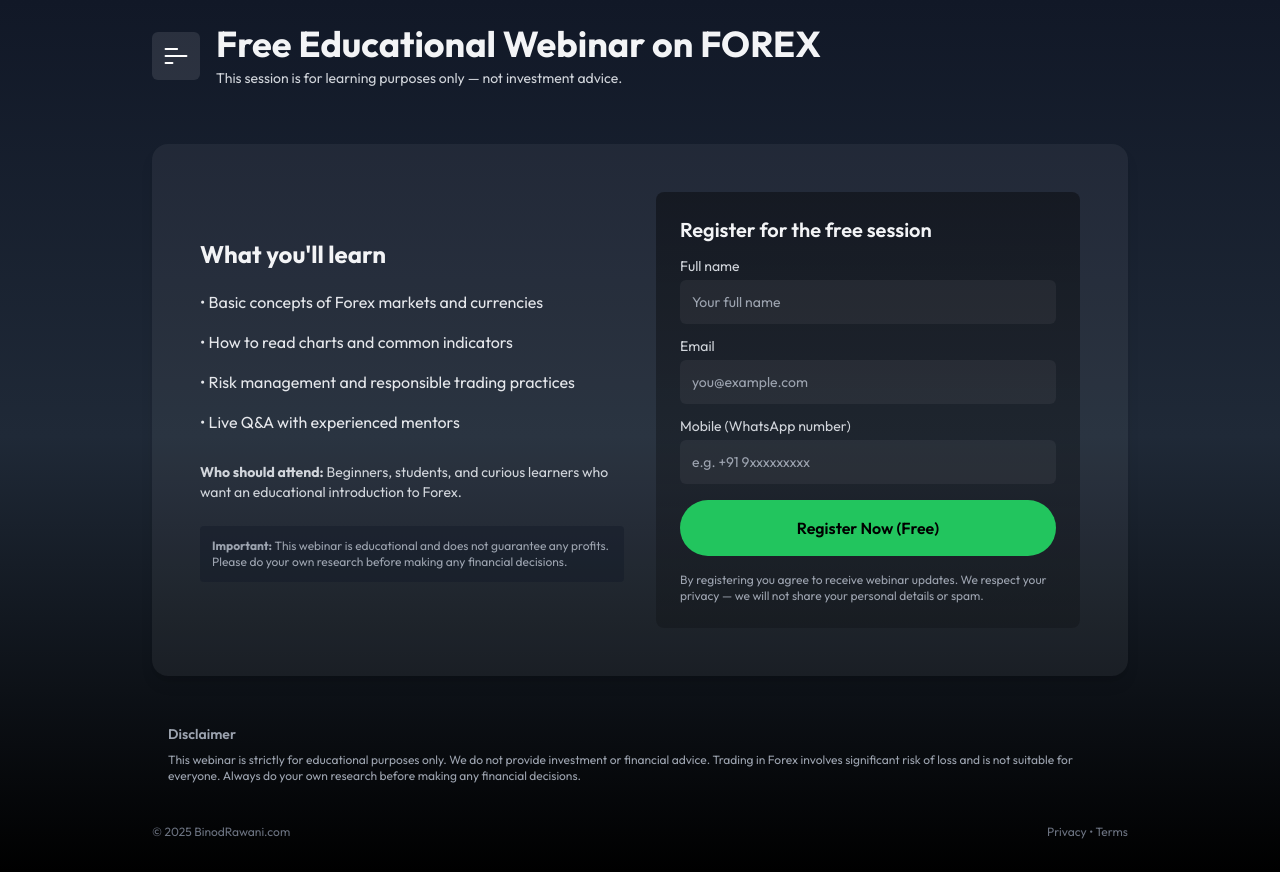
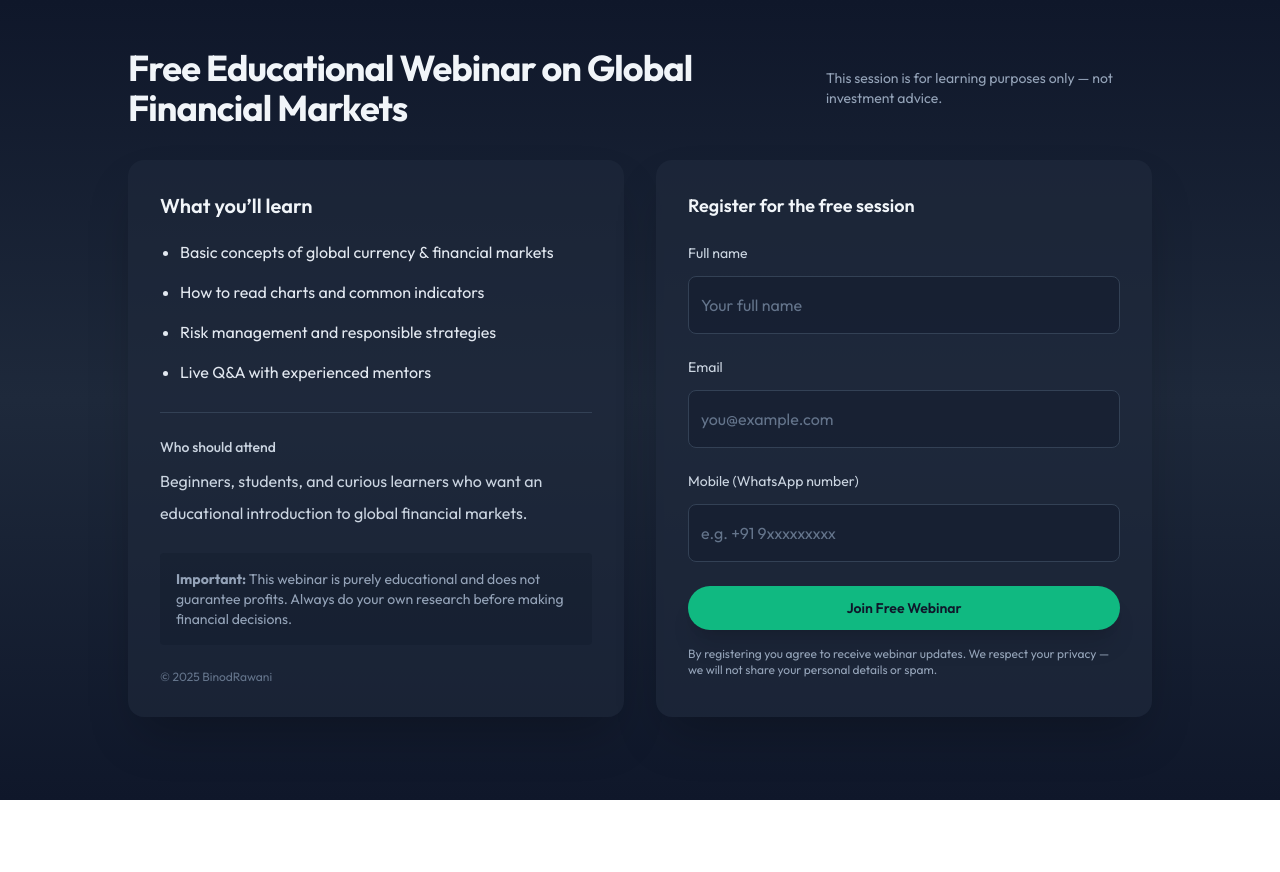
Before and after one commit to binodrawani/binodrawani, a Next.js app: page /whatsapp in a window 1280 px wide. After the commit the page ends 800 px from the top, so only its background shows below. Built offline with nearby package versions, Linux system fonts and the light colour scheme; a web font is replaced by a local one.

Commit message:
Changes: updated the insta landing page

```diff
--- a/app/(home)/whatsapp/page.js
+++ b/app/(home)/whatsapp/page.js
@@ -1,119 +1,152 @@
 "use client";
+import React, { useState } from "react";
+// - Configure `WHATSAPP_GROUP_LINK` below to your actual group/announcement link.
+// - To store registrations, point `REGISTRATION_ENDPOINT` to your API (Google Sheets, Formspree, or your /api/register endpoint).
 
-import { useState } from "react";
+const WHATSAPP_GROUP_LINK = "https://chat.whatsapp.com/LO6civAx80C3TIBf72sOer"; // <-- update this
+const REGISTRATION_ENDPOINT = "/api/register"; // <-- update or implement server endpoint
 
-export default function Page() {
-  const [submitted, setSubmitted] = useState(false);
+export default function WebinarLanding() {
+  const [name, setName] = useState("");
+  const [email, setEmail] = useState("");
+  const [phone, setPhone] = useState("");
+  const [loading, setLoading] = useState(false);
+  const [success, setSuccess] = useState("");
+  const [error, setError] = useState("");
 
-  const handleSubmit = (e) => {
+  const validate = () => {
+    if (!name.trim()) return "Please enter your full name.";
+    if (!email.trim() || !/^[^@\s]+@[^@\s]+\.[^@\s]+$/.test(email)) return "Please enter a valid email.";
+    if (!phone.trim() || phone.replace(/[^0-9]/g, "").length < 7) return "Please enter a valid mobile/WhatsApp number.";
+    return "";
+  };
+
+  const handleSubmit = async (e) => {
     e.preventDefault();
-    setSubmitted(true);
+    setError("");
+    setSuccess("");
+    const v = validate();
+    if (v) {
+      setError(v);
+      return;
+    }
+
+    setLoading(true);
+
+    // Attempt to send registration to your backend (optional)
+    try {
+      // NOTE: Implement your backend route to save submissions (e.g. Google Sheets, Airtable, Formspree)
+      // If you don't have a backend yet, you can leave this call commented or point to Formspree.
+      await fetch(REGISTRATION_ENDPOINT, {
+        method: "POST",
+        headers: { "Content-Type": "application/json" },
+        body: JSON.stringify({ name, email, phone, source: "webinar-landing" }),
+      }).catch((err) => {
+        // swallow network errors for now — still proceed to WhatsApp join flow
+        console.warn("registration submit error:", err);
+      });
+
+      // Open WhatsApp group link in new tab so the user can join immediately
+      window.open(WHATSAPP_GROUP_LINK, "_blank");
+      setSuccess("Thank you! We sent your details and opened the WhatsApp group link. Please complete the join on WhatsApp.");
+      setName("");
+      setEmail("");
+      setPhone("");
+    } catch (err) {
+      console.error(err);
+      setError("Something went wrong — please try again.");
+    } finally {
+      setLoading(false);
+    }
   };
 
   return (
-    <div className="min-h-screen bg-gradient-to-b from-gray-900 via-gray-800 to-black text-gray-100">
-      <header className="max-w-5xl mx-auto p-6">
-        <div className="flex items-center gap-4">
-          <div className="w-12 h-12 rounded-md bg-white/10 flex items-center justify-center">
-            <svg width="28" height="28" viewBox="0 0 24 24" fill="none" xmlns="http://www.w3.org/2000/svg">
-              <path d="M3 12h18" stroke="#fff" strokeWidth="1.6" strokeLinecap="round" strokeLinejoin="round" />
-              <path d="M3 6h10" stroke="#fff" strokeWidth="1.6" strokeLinecap="round" strokeLinejoin="round" />
-              <path d="M3 18h6" stroke="#fff" strokeWidth="1.6" strokeLinecap="round" strokeLinejoin="round" />
-            </svg>
-          </div>
-          <div>
-            <h1 className="text-3xl md:text-4xl font-extrabold">Free Educational Webinar on FOREX</h1>
-            <p className="text-sm text-gray-300 mt-1">This session is for learning purposes only — not investment advice.</p>
-          </div>
-        </div>
+    <div className="min-h-screen bg-gradient-to-b from-slate-900 via-slate-800 to-slate-900 text-slate-100 py-12 px-4">
+      <div className="max-w-5xl mx-auto">
+        <header className="flex items-center justify-between mb-8">
+          <h1 className="text-3xl sm:text-4xl font-extrabold tracking-tight">Free Educational Webinar on Global Financial Markets</h1>
+          <p className="text-sm text-slate-400 ml-4">This session is for learning purposes only — not investment advice.</p>
         </header>
 
-      <main className="max-w-5xl mx-auto px-6 py-8">
-        <section className="bg-white/5 rounded-2xl p-8 md:p-12 shadow-lg">
-          <div className="grid md:grid-cols-2 gap-8 items-center">
-            <div>
-              <h2 className="text-2xl font-bold">What you'll learn</h2>
-              <ul className="mt-4 space-y-2 text-gray-200">
-                <li>• Basic concepts of Forex markets and currencies</li>
-                <li>• How to read charts and common indicators</li>
-                <li>• Risk management and responsible trading practices</li>
-                <li>• Live Q&amp;A with experienced mentors</li>
+        <div className="grid grid-cols-1 md:grid-cols-2 gap-8">
+          {/* Left - Info */}
+          <section className="bg-slate-800/60 rounded-2xl p-8 shadow-2xl">
+            <h2 className="text-xl font-semibold mb-4">What you’ll learn</h2>
+            <ul className="list-disc pl-5 space-y-2 text-slate-200">
+              <li>Basic concepts of global currency & financial markets</li>
+              <li>How to read charts and common indicators</li>
+              <li>Risk management and responsible strategies</li>
+              <li>Live Q&amp;A with experienced mentors</li>
             </ul>
 
-              <div className="mt-6 text-sm text-gray-300">
-                <strong>Who should attend:</strong> Beginners, students, and curious learners who want an educational introduction to Forex.
+            <hr className="my-6 border-slate-700" />
+
+            <h3 className="text-sm text-slate-300 font-medium">Who should attend</h3>
+            <p className="text-slate-300 mt-2">Beginners, students, and curious learners who want an educational introduction to global financial markets.</p>
+
+            <div className="mt-6 text-sm text-slate-400 bg-slate-900/30 p-4 rounded">
+              <strong>Important:</strong> This webinar is purely educational and does not guarantee profits. Always do your own research before making financial decisions.
             </div>
 
-              <div className="mt-6 text-xs text-gray-400 bg-gray-900/40 p-3 rounded">
-                <strong>Important:</strong> This webinar is educational and does not guarantee any profits. Please do your own research before making any financial decisions.
-              </div>
-            </div>
+            <footer className="mt-6 text-xs text-slate-500">© {new Date().getFullYear()} BinodRawani</footer>
+          </section>
 
-            <div>
-              {!submitted ? (
-                <form onSubmit={handleSubmit} className="bg-gradient-to-b from-black/40 to-black/20 p-6 rounded-lg">
-                  <h3 className="text-xl font-semibold mb-2">Register for the free session</h3>
+          {/* Right - Form */}
+          <aside className="bg-slate-800/70 rounded-2xl p-8 shadow-2xl flex flex-col justify-between">
+            <form onSubmit={handleSubmit} className="space-y-4">
+              <h2 className="text-lg font-semibold">Register for the free session</h2>
 
-                  <label className="block text-sm mt-3">
-                    <span className="text-gray-300">Full name</span>
-                    <input name="name" className="mt-1 block w-full rounded-md border-0 p-3 bg-white/5 placeholder-gray-400 focus:outline-none focus:ring-2 focus:ring-green-400" placeholder="Your full name" />
+              {error && <div className="text-sm text-red-300 bg-red-900/20 p-3 rounded">{error}</div>}
+              {success && <div className="text-sm text-green-200 bg-green-900/20 p-3 rounded">{success}</div>}
+
+              <label className="block">
+                <span className="text-slate-300 text-sm">Full name</span>
+                <input
+                  type="text"
+                  value={name}
+                  onChange={(e) => setName(e.target.value)}
+                  placeholder="Your full name"
+                  className="mt-2 block w-full rounded-lg bg-slate-900/40 border border-slate-700 p-3 text-slate-100 placeholder-slate-500 focus:outline-none focus:ring-2 focus:ring-slate-600"
+                />
               </label>
 
-                  <label className="block text-sm mt-3">
-                    <span className="text-gray-300">Email</span>
-                    <input name="email" type="email" className="mt-1 block w-full rounded-md border-0 p-3 bg-white/5 placeholder-gray-400 focus:outline-none focus:ring-2 focus:ring-green-400" placeholder="you@example.com" />
+              <label className="block">
+                <span className="text-slate-300 text-sm">Email</span>
+                <input
+                  type="email"
+                  value={email}
+                  onChange={(e) => setEmail(e.target.value)}
+                  placeholder="you@example.com"
+                  className="mt-2 block w-full rounded-lg bg-slate-900/40 border border-slate-700 p-3 text-slate-100 placeholder-slate-500 focus:outline-none focus:ring-2 focus:ring-slate-600"
+                />
               </label>
 
-                  <label className="block text-sm mt-3">
-                    <span className="text-gray-300">Mobile (WhatsApp number)</span>
-                    <input name="phone" className="mt-1 block w-full rounded-md border-0 p-3 bg-white/5 placeholder-gray-400 focus:outline-none focus:ring-2 focus:ring-green-400" placeholder="e.g. +91 9xxxxxxxxx" />
+              <label className="block">
+                <span className="text-slate-300 text-sm">Mobile (WhatsApp number)</span>
+                <input
+                  type="tel"
+                  value={phone}
+                  onChange={(e) => setPhone(e.target.value)}
+                  placeholder="e.g. +91 9xxxxxxxxx"
+                  className="mt-2 block w-full rounded-lg bg-slate-900/40 border border-slate-700 p-3 text-slate-100 placeholder-slate-500 focus:outline-none focus:ring-2 focus:ring-slate-600"
+                />
               </label>
 
-                  <div className="mt-4">
-                    <button type="submit" className="w-full inline-flex items-center justify-center gap-2 rounded-full px-5 py-3 bg-green-500 text-black font-semibold hover:brightness-95">
-                      Register Now (Free)
+              <div className="pt-2">
+                <button
+                  type="submit"
+                  disabled={loading}
+                  className="w-full rounded-full py-3 text-sm font-semibold shadow-xl bg-emerald-500 text-slate-900 hover:brightness-95 disabled:opacity-60"
+                >
+                  {loading ? "Processing..." : "Join Free Webinar"}
                 </button>
               </div>
 
-                  <div className="mt-4 text-xs text-gray-400">
-                    By registering you agree to receive webinar updates. We respect your privacy — we will not share your personal details or spam.
-                  </div>
+              <p className="text-xs text-slate-400 mt-2">By registering you agree to receive webinar updates. We respect your privacy — we will not share your personal details or spam.</p>
             </form>
-              ) : (
-                <div className="p-6 bg-black/30 rounded-lg text-center">
-                  <h3 className="text-2xl font-bold">Thank you — you're registered!</h3>
-                  <p className="mt-3 text-gray-300">We've saved your registration. You can now join our WhatsApp announcement group for updates.</p>
-
-                  <div className="mt-6 flex flex-col gap-3 items-center justify-center">
-                    <a
-                      href="https://chat.whatsapp.com/LO6civAx80C3TIBf72sOer" // <-- apna WhatsApp group link daalna
-                      target="_blank"
-                      rel="noopener noreferrer"
-                      className="inline-flex items-center gap-2 rounded-full px-6 py-3 bg-white text-black font-semibold"
-                    >
-                      👉 Join WhatsApp Group (Optional)
-                    </a>
+          </aside>
         </div>
       </div>
-              )}
-            </div>
-          </div>
-        </section>
-
-        <section className="mt-8 text-sm text-gray-400">
-          <div className="bg-white/3 rounded p-4">
-            <h4 className="font-semibold">Disclaimer</h4>
-            <p className="mt-2 text-xs">
-              This webinar is strictly for educational purposes only. We do not provide investment or financial advice. Trading in Forex involves significant risk of loss and is not suitable for everyone. Always do your own research before making any financial decisions.
-            </p>
-          </div>
-        </section>
-
-        <footer className="mt-6 text-xs text-gray-500 flex items-center justify-between">
-          <div>© {new Date().getFullYear()} BinodRawani.com</div>
-          <div>Privacy • Terms</div>
-        </footer>
-      </main>
     </div>
   );
 }
```
Lines whose indentation alone changed are shown as unchanged.
